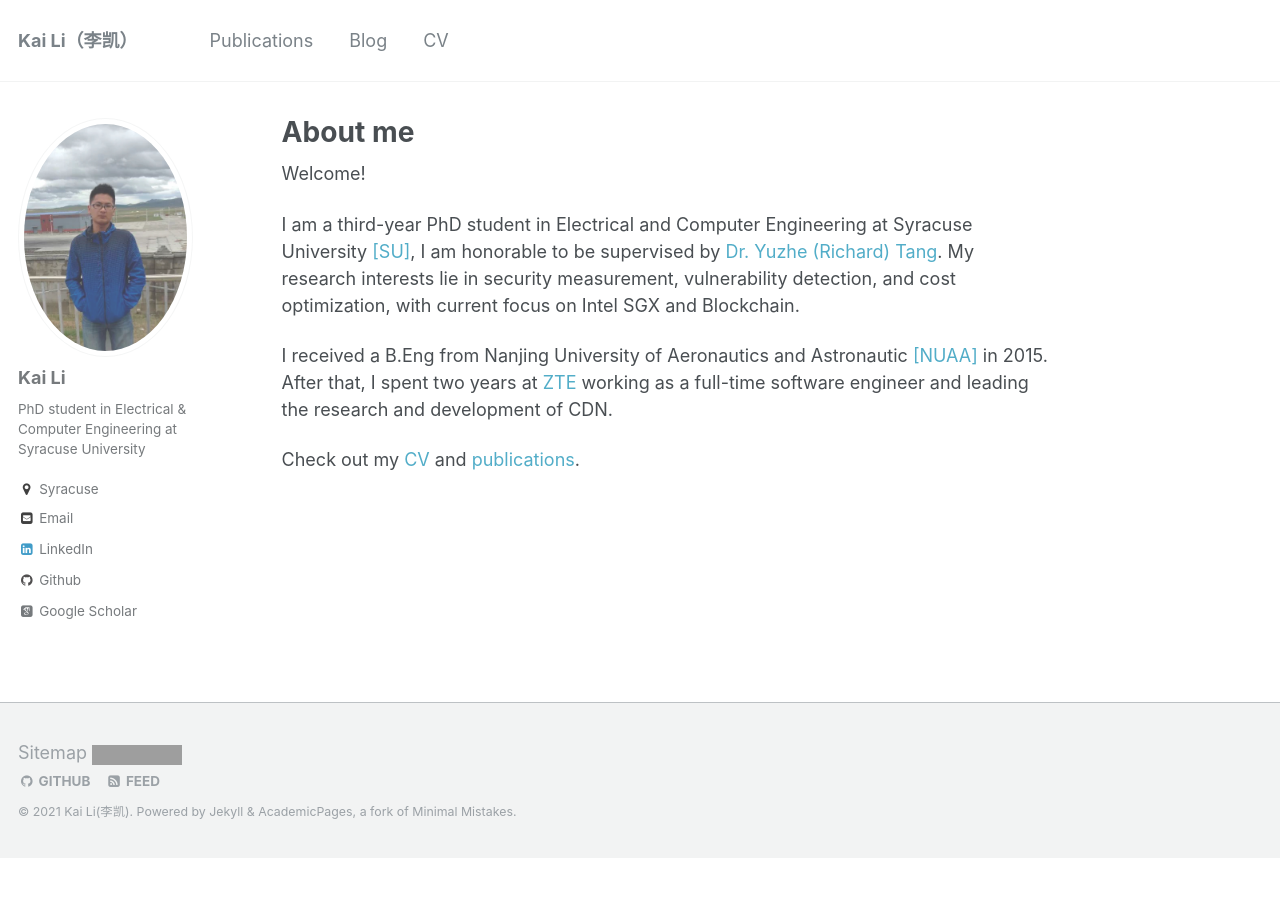
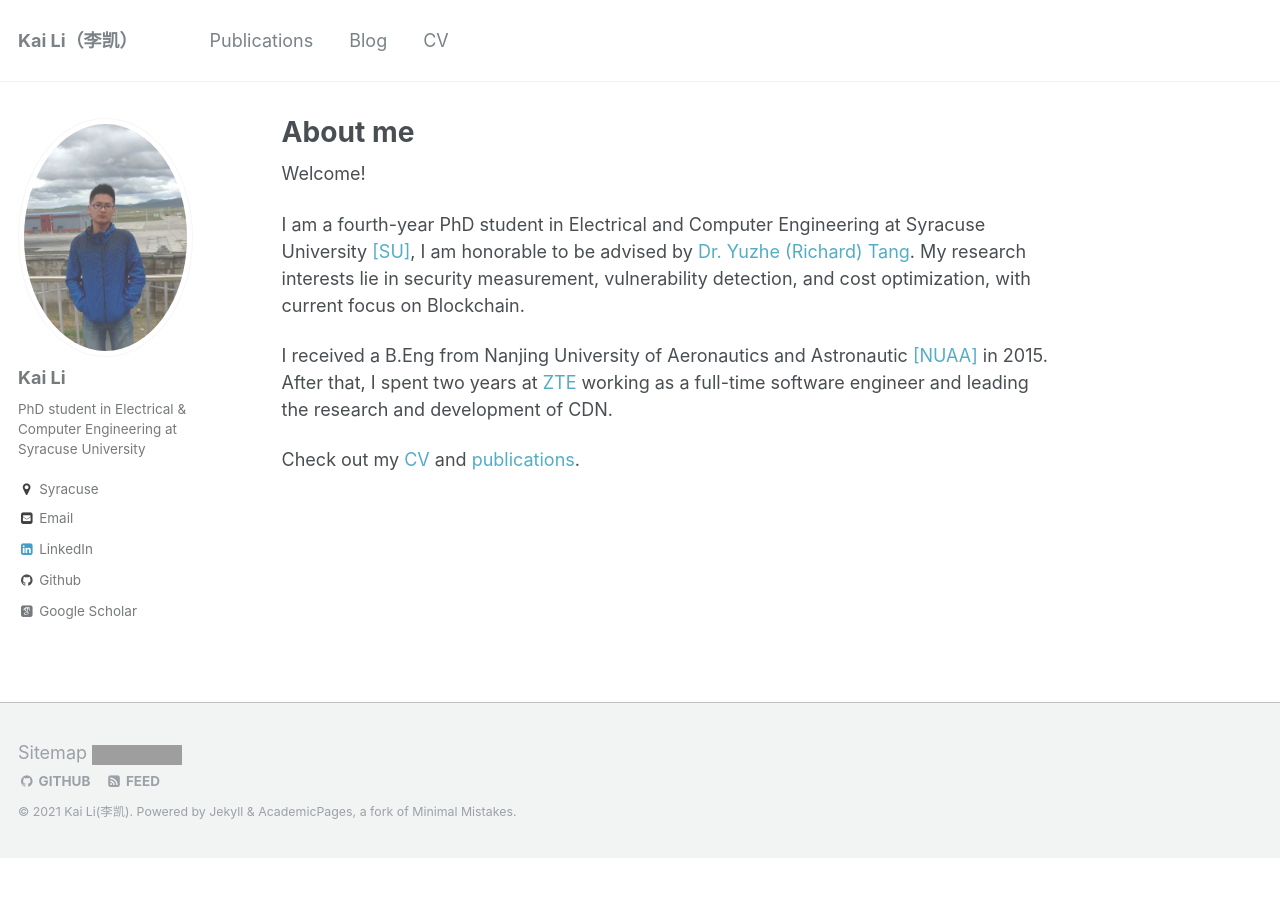
Before and after one commit to likai1993/likai1993.github.io, a Jekyll site: the page built from _pages/about.md, in a window 1280 px wide. Shown: the top 897 px of the page. Built offline with Jekyll 4.4.1, drawn with Linux system fonts in a browser that asks for light colours; some web fonts are replaced; grey boxes are pictures that could not be loaded.

Commit message:
Update about.md

```diff
--- a/_pages/about.md
+++ b/_pages/about.md
@@ -10,7 +10,7 @@ redirect_from:
 
 Welcome!
 
-I am a third-year PhD student in Electrical and Computer Engineering at Syracuse University [[SU]](http://eng-cs.syr.edu/our-departments/electrical-engineering-and-computer-science), I am honorable to be supervised by [Dr. Yuzhe (Richard) Tang](http://tristartom.github.io/). My research interests lie in security measurement, vulnerability detection, and cost optimization, with current focus on Intel SGX and Blockchain.
+I am a fourth-year PhD student in Electrical and Computer Engineering at Syracuse University [[SU]](http://eng-cs.syr.edu/our-departments/electrical-engineering-and-computer-science), I am honorable to be advised by [Dr. Yuzhe (Richard) Tang](http://tristartom.github.io/). My research interests lie in security measurement, vulnerability detection, and cost optimization, with current focus on Blockchain.
 
 I received a B.Eng from Nanjing University of Aeronautics and Astronautic [[NUAA]](http://www.nuaa.edu.cn) in 2015. After that, I spent two years at [ZTE](http://www.zte.com.cn/global/) working as a full-time software engineer and leading the research and development of CDN.
 
```
